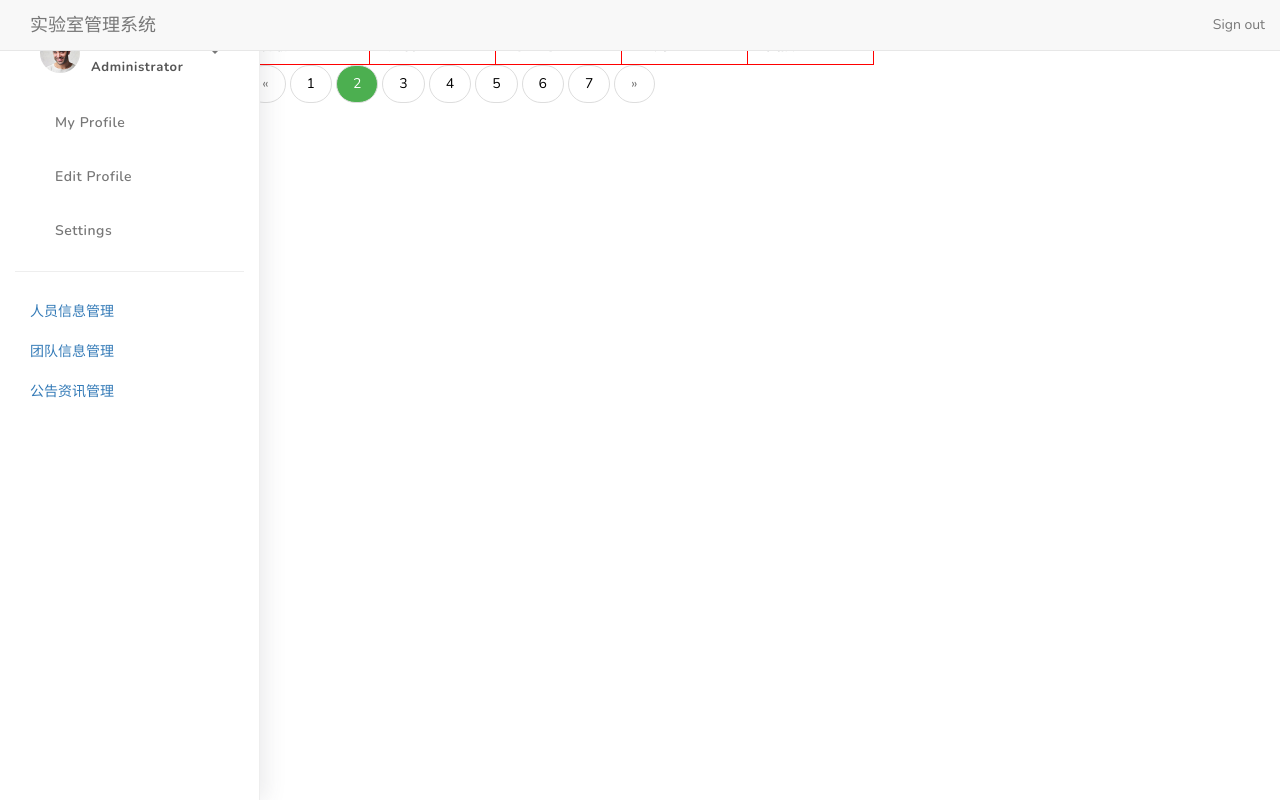
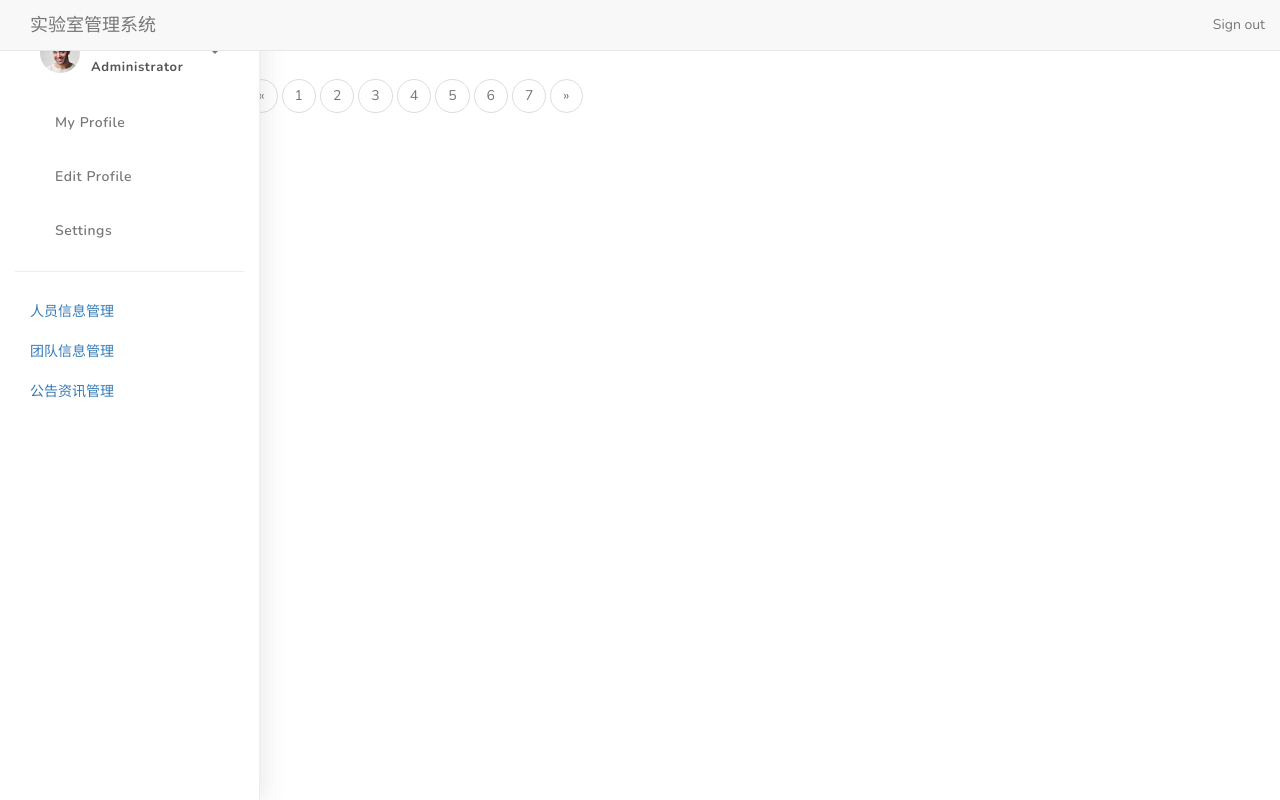
Before and after one commit to xjnnb/webwork, a PHP site: page /assets/common/main.html in a window 1280 px wide. Run offline with PHP 8.4, Linux system fonts and the light colour scheme; some libraries are stand-ins or nearby versions.

Commit message:
随便注释了一下

```diff
--- a/assets/common/main.html
+++ b/assets/common/main.html
@@ -15,12 +15,6 @@
 
     <!-- Bootstrap core CSS -->
     <link href="https://cdn.bootcss.com/bootstrap/3.3.7/css/bootstrap.min.css" rel="stylesheet">
-
-    <!-- IE10 viewport hack for Surface/desktop Windows 8 bug -->
-
-    <!-- Custom styles for this template -->
-
-
     <link rel="stylesheet"
         href="https://fonts.googleapis.com/css?family=Nunito:200,200i,300,300i,400,400i,600,600i,700,700i,800,800i,900,900i">
 
@@ -30,9 +24,6 @@
     <!-- HTML5 shim and Respond.js for IE8 support of HTML5 elements and media queries -->
     <![endif]-->
     <link rel="stylesheet" href="../css/main.css" type="text/css">
-
-    <script src="http://libs.baidu.com/jquery/2.0.0/jquery.js"></script>
-    <script type="text/javascript" src="../js/main.js"></script>
 </head>
 
 <body>
@@ -154,6 +145,7 @@
     <!-- Bootstrap core JavaScript
 ================================================== -->
     <!-- Placed at the end of the document so the pages load faster -->
+    <script src="http://libs.baidu.com/jquery/2.0.0/jquery.js"></script>
     <script src="https://cdn.bootcss.com/jquery/1.12.4/jquery.min.js"></script>
     <script>
         window.jQuery || document.write('<script src="../../assets/js/vendor/jquery.min.js"><\/script>')
@@ -162,6 +154,7 @@
     <!-- Just to make our placeholder images work. Don't actually copy the next line! -->
 
     <!-- IE10 viewport hack for Surface/desktop Windows 8 bug -->
+    <script type="text/javascript" src="../js/main.js"></script>
 
 </body>
 
--- a/assets/css/main.css
+++ b/assets/css/main.css
@@ -1,10 +1,10 @@
-ul.pagination {
+/*ul.pagination {
     display: inline-block;
     padding: 0;
     margin: 0;
-}
+}*/
 
-ul.pagination li {display: inline;}
+/*ul.pagination li {display: inline;}
 
 ul.pagination li a {
     transition: background-color .3s;
@@ -25,7 +25,7 @@ ul.pagination li a:hover:not(.active) {background-color: #ddd;}
 label{
     width:120px;height:24px;display:block;float:left;line-height:22px;color:#616161;padding-left:18px;margin-right:5px;
 }
-table{border:1px solid #F00}
-td{
+table{border:1px solid #F00}*/
+/*td{
     width:120px;height:24px;
-    border:1px solid #F00}
+    border:1px solid #F00}*/
```
